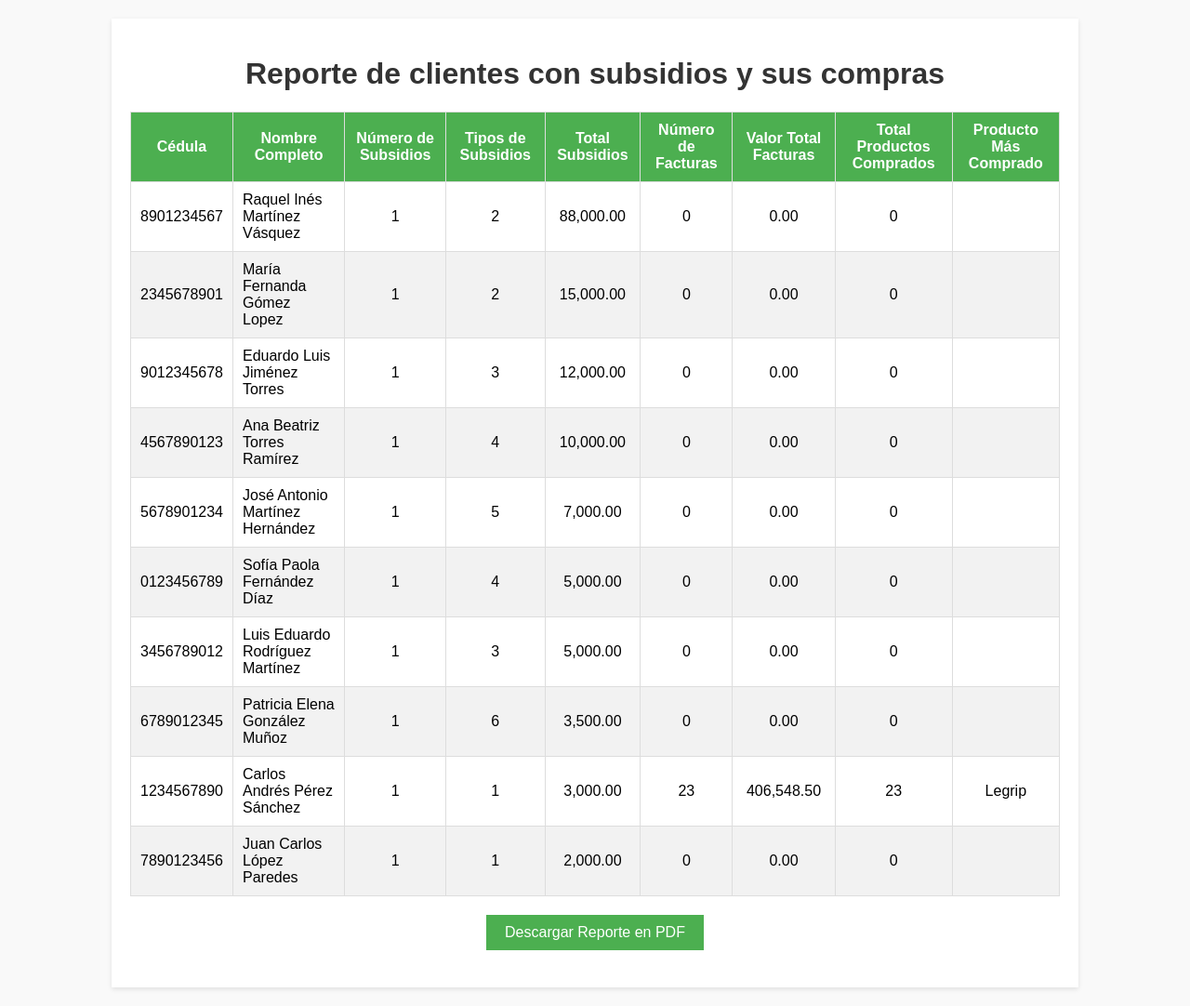
After one commit to DiegoAJimenezD/ProyectoBDDroguerias, a PHP site: page /subsidio_reporte_avanzada.php in a window 1280 px wide. The commit adds this page. Shown: the whole page at 93% size. Run offline with PHP 8.4, Linux system fonts and the light colour scheme; data comes from the database, SQL or seed files in the repository; some libraries are stand-ins or nearby versions.

Commit message:
Reporte Avanzado subsidio
Se creó el reporte avanzado de subsidios

```diff
--- a/cuidadoP.php
+++ b/cuidadoP.php
@@ -36,7 +36,7 @@
                     FROM producto p
                     JOIN categoriaproducto cp ON p.categoriaProducto = cp.idCategoria
                     JOIN inventario i ON p.idProducto = i.idProducto
-                    WHERE cp.nombre = 'Cuidado Personal'";  // Filtramos por la categoría 'Cuidado Personal'
+                    WHERE cp.nombre = 'Higiene Personal'";  // Filtramos por la categoría 'Cuidado Personal'
 
             $result = $conn->query($sql);
 
--- /dev/null
+++ b/subsidio_reporte_avanzada.php
@@ -0,0 +1,150 @@
+<?php
+// Incluir la conexión a la base de datos
+include('conexion.php');
+
+// Consulta SQL avanzada
+$sql = "
+SELECT
+    c.cedula,
+    CONCAT(c.primerNombre, ' ', c.segundoNombre, ' ', c.primerApellido, ' ', c.segundoApellido) AS nombre_completo,
+    (SELECT COUNT(s.idSubsidio) FROM subsidio s WHERE s.cedula = c.cedula) AS numero_subsidios,
+    (SELECT GROUP_CONCAT(DISTINCT s.tipoSubsidio SEPARATOR ', ') FROM subsidio s WHERE s.cedula = c.cedula) AS tipos_subsidios,
+    (SELECT SUM(s.monto) FROM subsidio s WHERE s.cedula = c.cedula) AS total_subsidios,
+    (SELECT COUNT(f.idFactura) FROM factura f WHERE f.clienteCedula = c.cedula) AS total_facturas,
+    (SELECT SUM(f.precio) FROM factura f WHERE f.clienteCedula = c.cedula) AS valor_total_facturas,
+    (SELECT COUNT(pf.idproducto) FROM productoFactura pf WHERE pf.idFactura IN (SELECT f.idFactura FROM factura f WHERE f.clienteCedula = c.cedula)) AS total_productos_comprados,
+    (SELECT p.nombre FROM producto p WHERE p.idproducto = (SELECT pf.idproducto FROM productoFactura pf WHERE pf.idFactura IN (SELECT f.idFactura FROM factura f WHERE f.clienteCedula = c.cedula) GROUP BY pf.idproducto ORDER BY COUNT(pf.idproducto) DESC LIMIT 1)) AS producto_mas_comprado
+FROM cliente c
+WHERE (SELECT SUM(s.monto) FROM subsidio s WHERE s.cedula = c.cedula) > 0
+ORDER BY total_subsidios DESC;
+";
+
+$result = $conn->query($sql);
+?>
+
+<!DOCTYPE html>
+<html lang="es">
+<head>
+    <meta charset="UTF-8">
+    <meta name="viewport" content="width=device-width, initial-scale=1.0">
+    <title>Reporte Avanzado</title>
+    <script src="https://cdnjs.cloudflare.com/ajax/libs/jspdf/2.5.1/jspdf.umd.min.js"></script>
+    <script src="https://cdnjs.cloudflare.com/ajax/libs/jspdf-autotable/3.5.22/jspdf.plugin.autotable.min.js"></script>
+    <style>
+        /* Estilos */
+        body { font-family: Arial, sans-serif; margin: 20px; background-color: #f9f9f9; }
+        table { width: 100%; border-collapse: collapse; margin: 20px 0; background-color: #fff; }
+        th, td { border: 1px solid #ddd; padding: 10px; text-align: left; word-wrap: break-word; }
+        th { background-color: #4CAF50; color: white; text-align: center; font-weight: bold; }
+        tr:nth-child(even) { background-color: #f2f2f2; }
+        td:nth-child(3), td:nth-child(4), td:nth-child(5), td:nth-child(6), td:nth-child(7), td:nth-child(8), td:nth-child(9) { text-align: center; }
+        .container { max-width: 1000px; margin: 0 auto; padding: 20px; box-shadow: 0 2px 5px rgba(0, 0, 0, 0.1); background: white; }
+        h1 { text-align: center; color: #333; }
+        .download-btn { display: block; margin: 20px auto; padding: 10px 20px; background-color: #4CAF50; color: white; border: none; cursor: pointer; font-size: 16px; }
+    </style>
+</head>
+<body>
+    <div class="container">
+        <h1>Reporte de clientes con subsidios y sus compras</h1>
+        <?php if ($result->num_rows > 0): ?>
+            <table id="subsidiosTable">
+                <thead>
+                    <tr>
+                        <th>Cédula</th>
+                        <th>Nombre Completo</th>
+                        <th>Número de Subsidios</th>
+                        <th>Tipos de Subsidios</th>
+                        <th>Total Subsidios</th>
+                        <th>Número de Facturas</th>
+                        <th>Valor Total Facturas</th>
+                        <th>Total Productos Comprados</th>
+                        <th>Producto Más Comprado</th>
+                    </tr>
+                </thead>
+                <tbody>
+                    <?php while ($row = $result->fetch_assoc()): ?>
+                        <tr>
+                            <td><?php echo htmlspecialchars($row["cedula"]); ?></td>
+                            <td><?php echo htmlspecialchars($row["nombre_completo"]); ?></td>
+                            <td><?php echo htmlspecialchars($row["numero_subsidios"]); ?></td>
+                            <td><?php echo htmlspecialchars($row["tipos_subsidios"]); ?></td>
+                            <td><?php echo number_format($row["total_subsidios"], 2); ?></td>
+                            <td><?php echo htmlspecialchars($row["total_facturas"]); ?></td>
+                            <td><?php echo number_format($row["valor_total_facturas"], 2); ?></td>
+                            <td><?php echo htmlspecialchars($row["total_productos_comprados"]); ?></td>
+                            <td><?php echo htmlspecialchars($row["producto_mas_comprado"]); ?></td>
+                        </tr>
+                    <?php endwhile; ?>
+                </tbody>
+            </table>
+            <button id="downloadBtn" class="download-btn">Descargar Reporte en PDF</button>
+        <?php else: ?>
+            <p>No hay datos disponibles.</p>
+        <?php endif; ?>
+    </div>
+
+    <script>
+        // Función para generar el PDF
+        document.getElementById('downloadBtn').addEventListener('click', function() {
+            const { jsPDF } = window.jspdf;
+            const pdf = new jsPDF();
+
+            // Título del PDF
+            pdf.setFontSize(16);
+            pdf.text("Reporte de clientes con subsidios y sus compras", 20, 20);
+
+            // Configurar la tabla con AutoTable
+            const table = document.getElementById('subsidiosTable');
+            const rows = table.getElementsByTagName('tr');
+            const data = [];
+
+            // Recopilamos las filas de la tabla
+            for (let i = 1; i < rows.length; i++) {
+                const cells = rows[i].getElementsByTagName('td');
+                const rowData = [];
+                for (let j = 0; j < cells.length; j++) {
+                    rowData.push(cells[j].innerText);
+                }
+                data.push(rowData);
+            }
+
+            // Definir los encabezados de la tabla
+            const headers = [
+                "Cédula",
+                "Nombre Completo",
+                "Número de Subsidios",
+                "Tipos de Subsidios",
+                "Total Subsidios",
+                "Número de Facturas",
+                "Valor Total Facturas",
+                "Total Productos Comprados",
+                "Producto Más Comprado"
+            ];
+
+            // Estilos para la tabla
+            pdf.autoTable({
+                head: [headers],
+                body: data,
+                startY: 30,
+                theme: 'grid',
+                headStyles: {
+                    fillColor: [76, 175, 80], // Verde
+                    textColor: 255, // Blanco
+                    fontStyle: 'bold',
+                },
+                bodyStyles: {
+                    fontSize: 10,
+                },
+                margin: { top: 40 },
+            });
+
+            // Guardar el PDF
+            pdf.save('reporte_clientes_subsidios.pdf');
+        });
+    </script>
+</body>
+</html>
+
+<?php
+$conn->close();
+?>
```
Also changed, not shown: reportes.php (+2 -10 lines).
